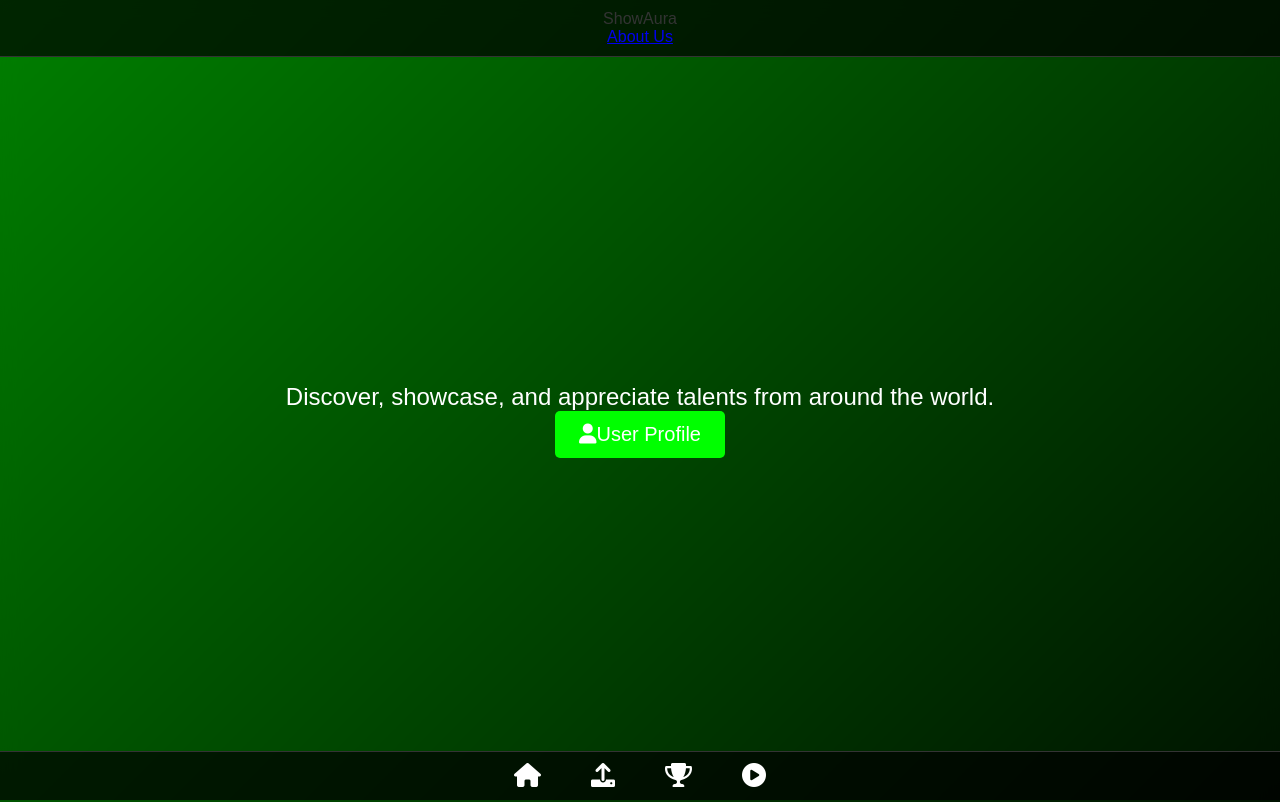
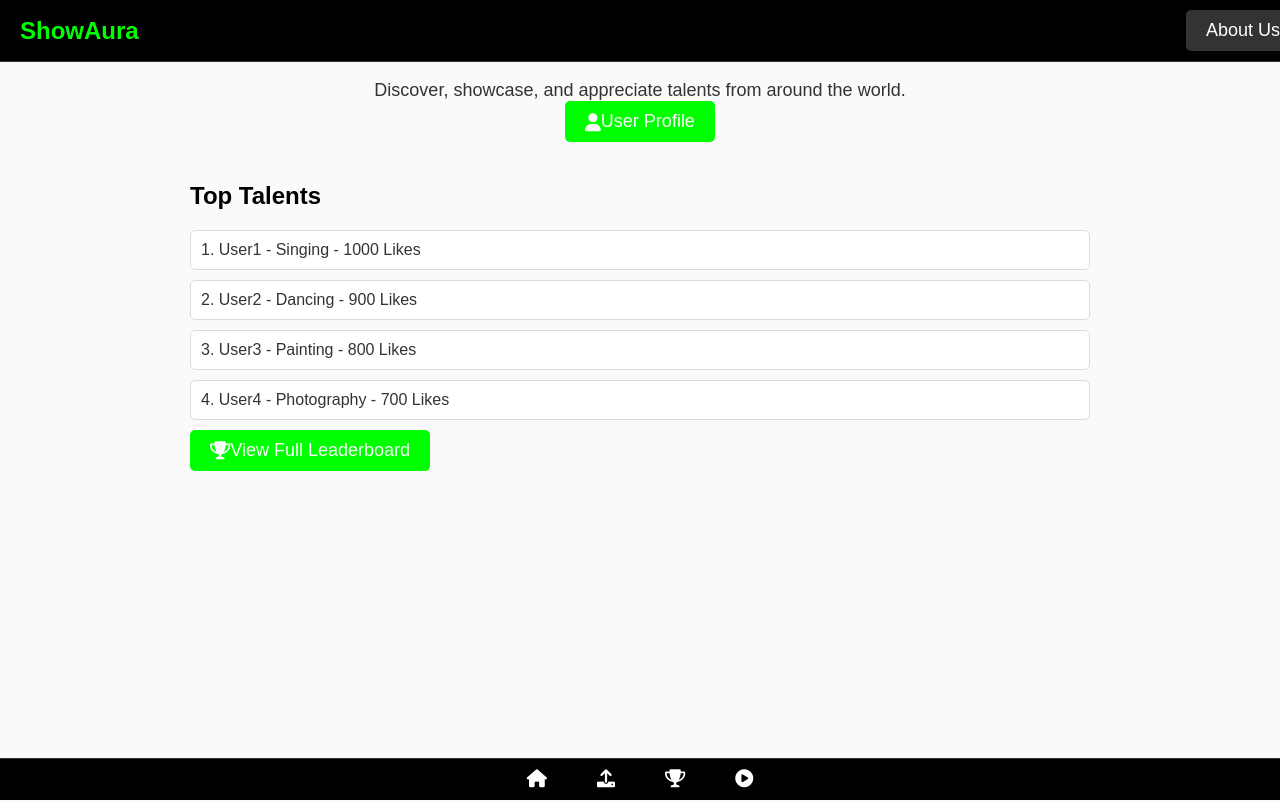
Before and after one commit to vinothvbt/showaura, a plain HTML site: page index.html in a window 1280 px wide. Shown: the top 802 px of the page. Drawn offline with Linux system fonts and the light colour scheme.

Commit message:
Add files via upload

```diff
--- a/styles.css
+++ b/styles.css
@@ -2,15 +2,14 @@ body {
     font-family: 'Arial', sans-serif;
     margin: 0;
     padding: 0;
-    background: linear-gradient(135deg, #00ff00, #000000); /* Gradient from green to black */
+    background-color: #fafafa;
     color: #333;
-    overflow-x: hidden; /* Prevent horizontal scroll */
 }
 
 header {
-    background: rgba(0, 0, 0, 0.7); /* Slightly transparent background for header */
+    background-color: #000;
     border-bottom: 1px solid #333;
-    padding: 10px 0;
+    padding: 10px 20px;
     text-align: center;
     position: fixed;
     width: 100%;
@@ -18,8 +17,83 @@ header {
     z-index: 1000;
 }
 
+.header-content {
+    display: flex;
+    justify-content: space-between;
+    align-items: center;
+}
+
+.logo {
+    font-size: 24px;
+    font-weight: bold;
+    color: #0f0;
+}
+
+.about-button {
+    color: #fff;
+    text-decoration: none;
+    font-size: 18px;
+    background-color: #333;
+    padding: 10px 20px;
+    border-radius: 5px;
+    transition: background-color 0.3s;
+}
+
+.about-button:hover {
+    background-color: #0f0;
+}
+
+main {
+    padding: 80px 20px 20px;
+    max-width: 900px;
+    margin: 0 auto;
+}
+
+.hero-section {
+    text-align: center;
+}
+
+.hero-content p {
+    font-size: 18px;
+    margin: 0;
+}
+
+.cta-button {
+    display: inline-flex;
+    align-items: center;
+    color: #fff;
+    text-decoration: none;
+    background-color: #0f0;
+    padding: 10px 20px;
+    border-radius: 5px;
+    font-size: 18px;
+    transition: background-color 0.3s;
+}
+
+.cta-button:hover {
+    background-color: #0d0;
+}
+
+.leaderboard-preview {
+    margin: 40px 0;
+}
+
+.leaderboard-preview h2 {
+    font-size: 24px;
+    color: #000;
+}
+
+.leaderboard-entry {
+    background-color: #fff;
+    border: 1px solid #dbdbdb;
+    border-radius: 5px;
+    padding: 10px;
+    margin-bottom: 10px;
+    font-size: 16px;
+}
+
 footer {
-    background: rgba(0, 0, 0, 0.7); /* Slightly transparent background for footer */
+    background-color: #000;
     border-top: 1px solid #333;
     text-align: center;
     padding: 10px 0;
@@ -28,59 +102,6 @@ footer {
     width: 100%;
     bottom: 0;
     z-index: 1000;
-}
-
-.hero-section {
-    display: flex;
-    flex-direction: column;
-    align-items: center;
-    justify-content: center;
-    height: 100vh;
-    background: rgba(0, 0, 0, 0.5); /* Slightly transparent overlay for hero section */
-    backdrop-filter: blur(10px); /* Blur effect for background */
-    padding: 20px;
-    text-align: center;
-}
-
-.hero-content p {
-    font-size: 24px;
-    margin: 0;
-    color: #fff; /* White text for better contrast */
-}
-
-.cta-button {
-    display: inline-flex;
-    align-items: center;
-    color: #fff;
-    text-decoration: none;
-    background-color: #0f0;
-    padding: 12px 24px;
-    border-radius: 5px;
-    font-size: 20px;
-    transition: background-color 0.3s;
-}
-
-.cta-button:hover {
-    background-color: #0d0;
-}
-
-.leaderboard-preview {
-    margin-top: 20px;
-    text-align: center;
-}
-
-.leaderboard-entry {
-    background: rgba(255, 255, 255, 0.8); /* Slightly transparent background for leaderboard entries */
-    border-radius: 5px;
-    padding: 10px;
-    margin: 10px 0;
-    box-shadow: 0 4px 8px rgba(0, 0, 0, 0.2);
-}
-
-.leaderboard-entry span {
-    display: block;
-    font-size: 18px;
-    color: #333;
 }
 
 .bottom-nav {
@@ -94,18 +115,18 @@ footer {
     padding: 0;
     margin: 0;
     display: flex;
-    gap: 30px;
+    gap: 30px; /* Adjust the gap to add more space between buttons */
 }
 
 .nav-links li {
     display: inline;
+    margin: 0 10px;
 }
 
 .nav-links li a {
     color: #fff;
     text-decoration: none;
-    font-size: 24px;
-    padding: 10px;
+    font-size: 18px;
     transition: color 0.3s;
 }
 
```
